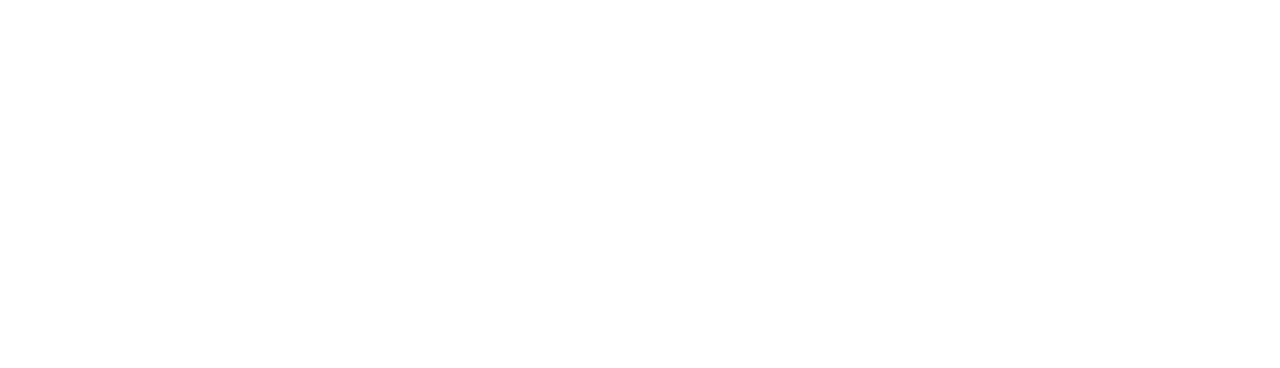
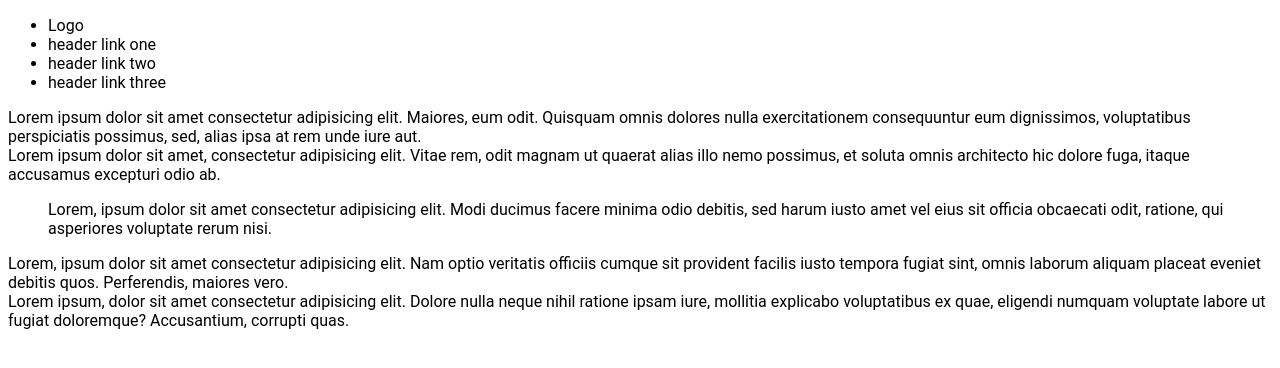
Before and after one commit to sebastiankraska/the-odin-project-landing-page, a plain HTML site: page index.html in a window 1280 px wide. Drawn offline with Linux system fonts and the light colour scheme.

Commit message:
Add boilerplate text to index.html

```diff
--- a/index.html
+++ b/index.html
@@ -6,4 +6,29 @@
     <title>My First Webpage</title>
     <link rel="stylesheet" href="main.css">
   </head>
+  <body>
+    <nav>
+        <ul>
+            <li>Logo</li>
+            <li>header link one</li>
+            <li>header link two</li>
+            <li>header link three</li>
+        </ul>
+    </nav>
+    <div class="hero">
+        Lorem ipsum dolor sit amet consectetur adipisicing elit. Maiores, eum odit. Quisquam omnis dolores nulla exercitationem consequuntur eum dignissimos, voluptatibus perspiciatis possimus, sed, alias ipsa at rem unde iure aut.
+    </div>
+    <div class="information">
+        Lorem ipsum dolor sit amet, consectetur adipisicing elit. Vitae rem, odit magnam ut quaerat alias illo nemo possimus, et soluta omnis architecto hic dolore fuga, itaque accusamus excepturi odio ab.
+    </div>
+    <div class="quote">
+        <blockquote>Lorem, ipsum dolor sit amet consectetur adipisicing elit. Modi ducimus facere minima odio debitis, sed harum iusto amet vel eius sit officia obcaecati odit, ratione, qui asperiores voluptate rerum nisi.</blockquote>
+    </div>
+    <div class="action">
+        Lorem, ipsum dolor sit amet consectetur adipisicing elit. Nam optio veritatis officiis cumque sit provident facilis iusto tempora fugiat sint, omnis laborum aliquam placeat eveniet debitis quos. Perferendis, maiores vero.
+    </div>
+    <footer>
+        Lorem ipsum, dolor sit amet consectetur adipisicing elit. Dolore nulla neque nihil ratione ipsam iure, mollitia explicabo voluptatibus ex quae, eligendi numquam voluptate labore ut fugiat doloremque? Accusantium, corrupti quas.
+    </footer>
+  </body>
 </html>
```
